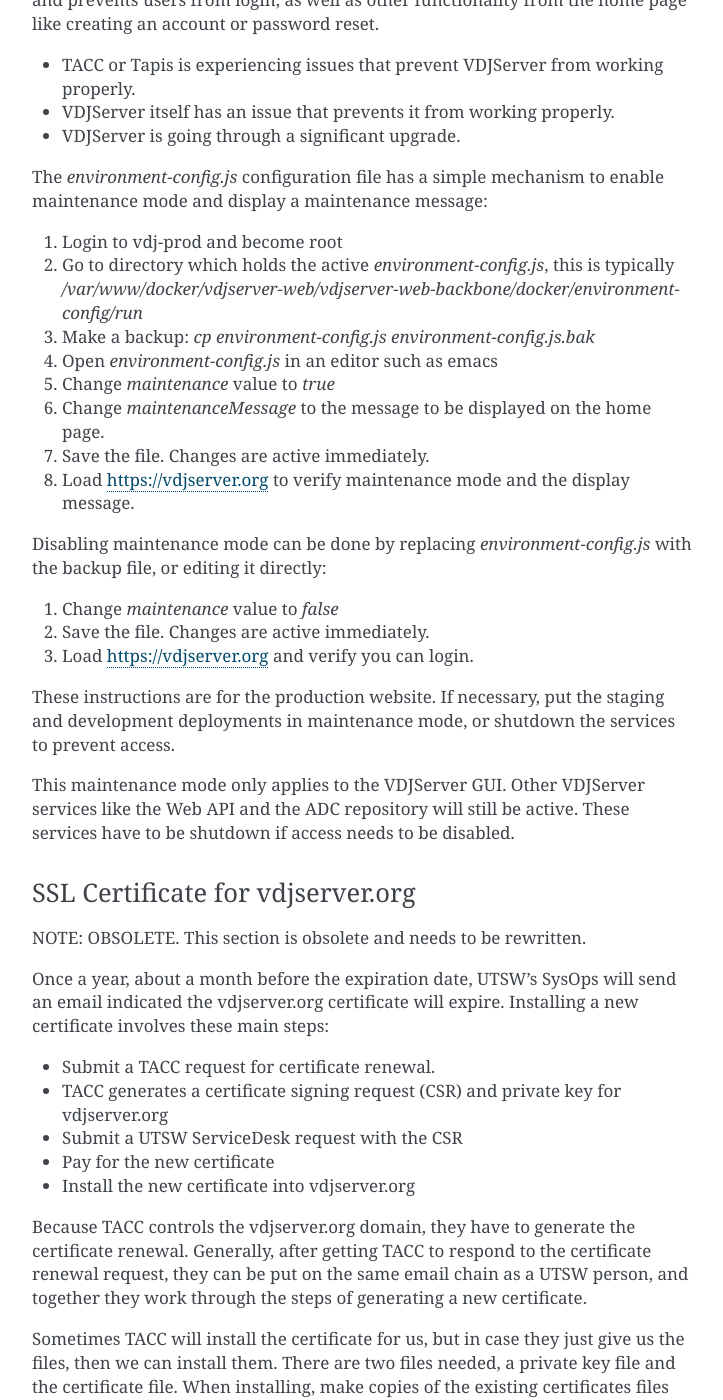
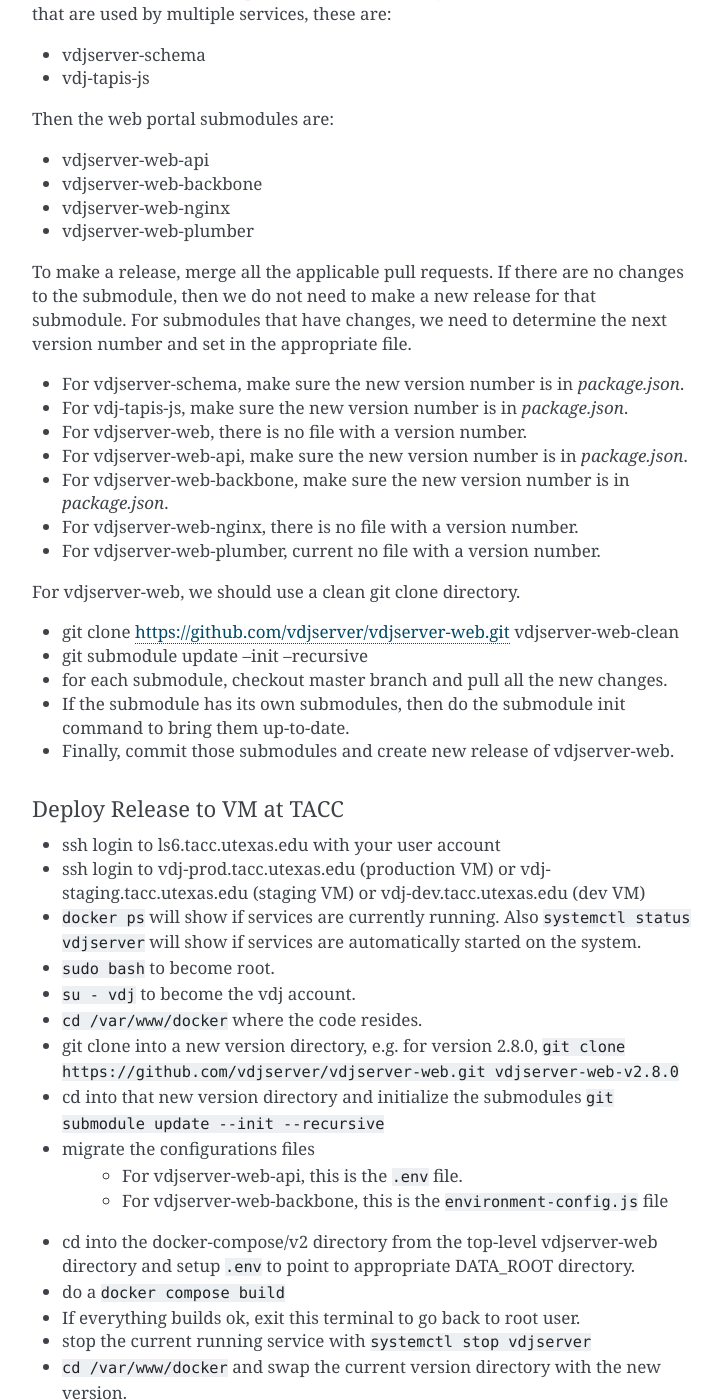
Before and after one commit to vdjserver/vdjserver-doc, a Sphinx documentation site: the page built from docs/admin/admin.rst, in a window 1280 px wide and 1400 px high, scrolled down 7201 px. Shown: the whole window, without its empty margins (388-1111 px from the left). Built offline with Sphinx 7.4.7, drawn with Linux system fonts in a browser that asks for light colours; some of the changed text lies outside the part shown.

````diff
--- a/docs/admin/admin.rst
+++ b/docs/admin/admin.rst
@@ -293,6 +293,80 @@ Processes and Checklists
 New Release of the VDJServer Web Portal
 ^^^^^^^^^^^^^^^^^^^^^^^^^^^^^^^^^^^^^^^^^^^^^^^^^^^^^^^^^^^^^
 
+Deploying a new release of the VDJServer Web Portal involves
+two main steps.
+
+* Create new releases for all of the repositories.
+* Deploying the new release on the production (or staging, dev) VM.
+
+Create Release of Repositories
+++++++++++++++++++++++++++++++
+
+New release of all the components that have changed. Some of
+these are libraries that are used by multiple services, these are:
+
+* vdjserver-schema
+* vdj-tapis-js
+
+Then the web portal submodules are:
+
+* vdjserver-web-api
+* vdjserver-web-backbone
+* vdjserver-web-nginx
+* vdjserver-web-plumber
+
+To make a release, merge all the applicable pull requests. If there are no changes
+to the submodule, then we do not need to make a new release for that submodule.
+For submodules that have changes, we need to determine the next version number
+and set in the appropriate file.
+
+* For vdjserver-schema, make sure the new version number is in `package.json`.
+* For vdj-tapis-js, make sure the new version number is in `package.json`.
+
+* For vdjserver-web, there is no file with a version number.
+* For vdjserver-web-api, make sure the new version number is in `package.json`.
+* For vdjserver-web-backbone, make sure the new version number is in `package.json`.
+* For vdjserver-web-nginx, there is no file with a version number.
+* For vdjserver-web-plumber, current no file with a version number.
+
+For vdjserver-web, we should use a clean git clone directory.
+
+* git clone https://github.com/vdjserver/vdjserver-web.git vdjserver-web-clean
+* git submodule update --init --recursive
+* for each submodule, checkout master branch and pull all the new changes.
+* If the submodule has its own submodules, then do the submodule init command to bring them up-to-date.
+* Finally, commit those submodules and create new release of vdjserver-web.
+
+Deploy Release to VM at TACC
+++++++++++++++++++++++++++++
+
+* ssh login to ls6.tacc.utexas.edu with your user account
+* ssh login to vdj-prod.tacc.utexas.edu (production VM) or vdj-staging.tacc.utexas.edu (staging VM) or vdj-dev.tacc.utexas.edu (dev VM)
+* ``docker ps`` will show if services are currently running. Also ``systemctl status vdjserver`` will show if services are automatically started on the system.
+* ``sudo bash`` to become root.
+* ``su - vdj`` to become the vdj account.
+* ``cd /var/www/docker`` where the code resides.
+* git clone into a new version directory, e.g. for version 2.8.0, ``git clone https://github.com/vdjserver/vdjserver-web.git vdjserver-web-v2.8.0``
+* cd into that new version directory and initialize the submodules ``git submodule update --init --recursive``
+* migrate the configurations files
+    * For vdjserver-web-api, this is the ``.env`` file.
+    * For vdjserver-web-backbone, this is the ``environment-config.js`` file
+* cd into the docker-compose/v2 directory from the top-level vdjserver-web directory and setup ``.env`` to point to appropriate DATA_ROOT directory.
+* do a ``docker compose build``
+* If everything builds ok, exit this terminal to go back to root user.
+* stop the current running service with ``systemctl stop vdjserver``
+* ``cd /var/www/docker`` and swap the current version directory with the new version.
+    * rename the ``vdjserver-web`` directory to old version name, e.g. ``mv vdjserver-web vdjserver-web-v2.7.0``
+    * rename the new version directory to ``vdjserver-web``, e.g. ``mv vdjserver-web-v2.8.0 vdjserver-web```
+* start the service with ``systemctl start vdjserver``
+* after the service is up, verify that you can login.
+
+The disk space on these VMs is pretty small, and the docker images will start filling up the space, so
+it's a good idea to prune the images and volumes occasionally.
+
+* ``df -h .`` will show you the current disk usage.
+* ``docker system prune --volumes`` will clean up docker disk space.
+
 Start/Stop Services
 ^^^^^^^^^^^^^^^^^^^
 
````
